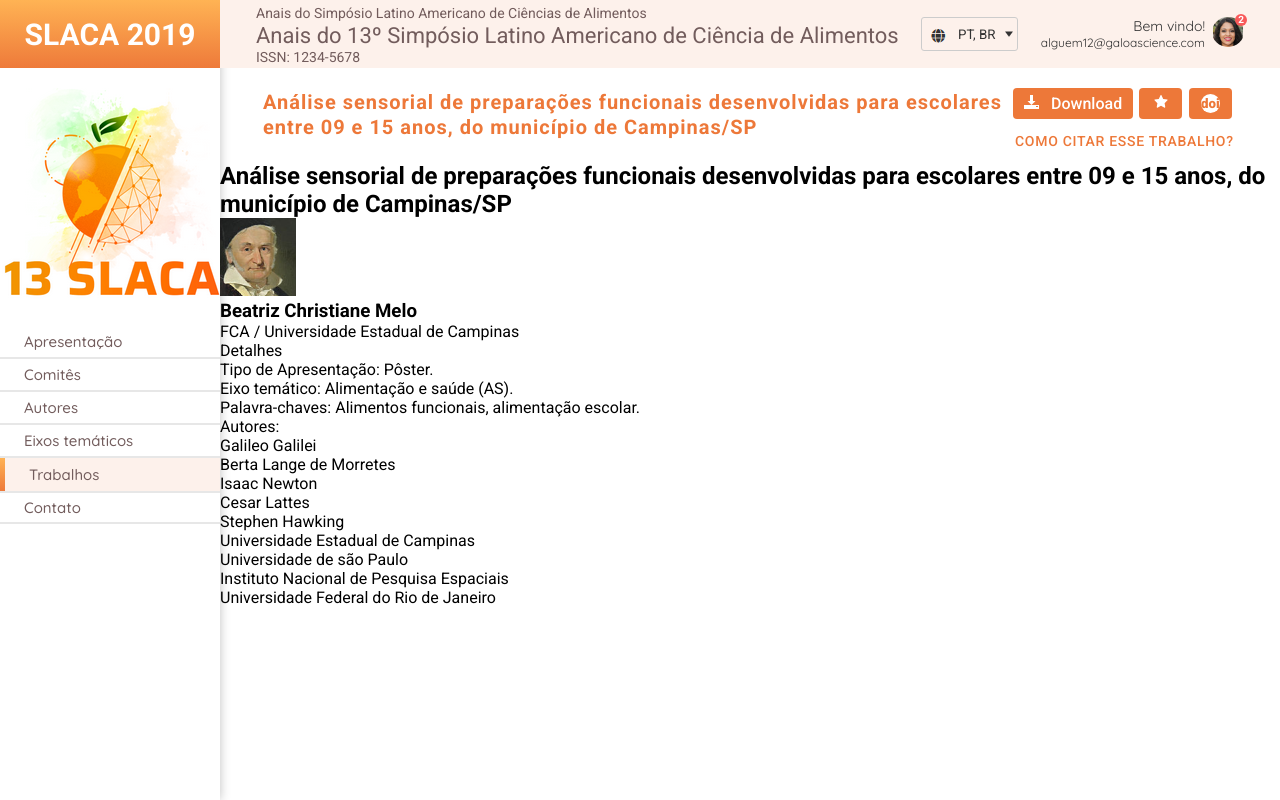
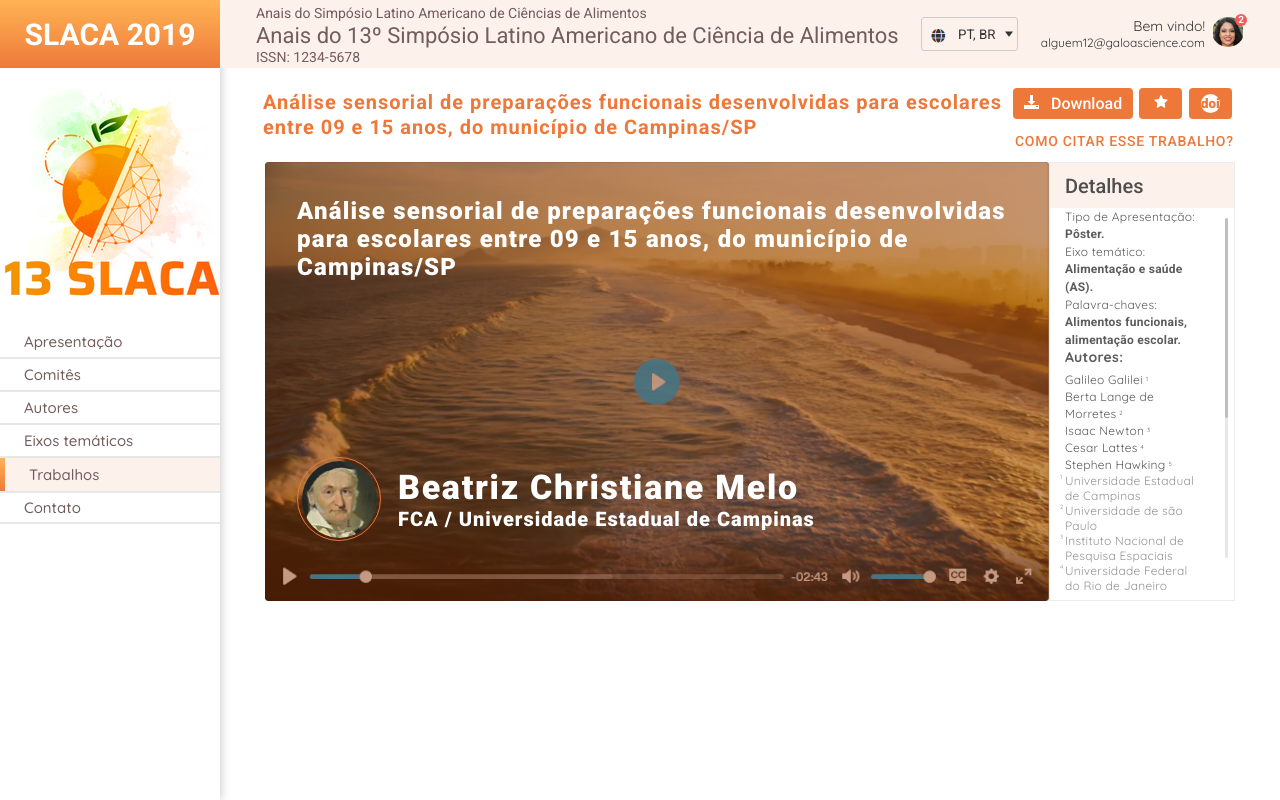
Before and after one commit to moises-macedo/chuva-moises-macedo, a React (Create React App) app: page / in a window 1280 px wide. Built offline with nearby package versions, Linux system fonts and the light colour scheme.

Commit message:
estilização do componente
Feita estilização do componente VideoDescription

```diff
--- /dev/null
+++ b/src/Assests/Styles/Css/videoDescription.css
@@ -0,0 +1,169 @@
+@import url("https://fonts.googleapis.com/css2?family=Roboto:ital,wght@0,100;0,300;0,400;0,500;0,700;0,900;1,100;1,300;1,400;1,500;1,700;1,900&display=swap");
+@import url("https://fonts.googleapis.com/css2?family=Quicksand:wght@300;400;500;600;700&display=swap");
+* {
+  margin: 0;
+  padding: 0;
+  border: 0;
+  text-decoration: none;
+  list-style: none;
+  box-sizing: border-box;
+  font-family: 'Roboto', sans-serif; }
+
+#root {
+  height: 100vh;
+  display: grid;
+  grid-template-columns: 220px 1fr; }
+
+.container--videoDescription {
+  display: flex;
+  justify-content: space-between; }
+
+.videoDescription-video {
+  width: 100%;
+  max-width: 784px;
+  height: 439px;
+  margin-left: 45px;
+  background-image: linear-gradient(rgba(141, 53, 6, 0.5), rgba(141, 53, 6, 0.5) 100%), url("../../Img/background-video.png");
+  border-radius: 3px;
+  display: flex;
+  flex-direction: column;
+  justify-content: space-between; }
+
+.video-title {
+  margin-top: 35px;
+  width: 100%;
+  max-width: 734px;
+  margin-left: 32px; }
+  .video-title h2 {
+    font-size: 24px;
+    font-weight: 900;
+    letter-spacing: 0.05em;
+    color: #ffffff; }
+
+.video-description {
+  display: flex;
+  align-items: center;
+  margin-bottom: 60px;
+  margin-left: 32px; }
+
+.description-img {
+  display: flex;
+  border: 1px solid #ED7839;
+  align-items: center;
+  justify-content: center;
+  width: 84px;
+  height: 84px;
+  border-radius: 50%; }
+  .description-img img {
+    width: 75px;
+    height: 77px;
+    border-radius: 50%; }
+
+.description-info {
+  margin-left: 17px; }
+  .description-info h3 {
+    font-weight: 900;
+    font-size: 34px;
+    color: #ffffff;
+    letter-spacing: 0.05em; }
+  .description-info p {
+    font-weight: 900;
+    font-size: 20px;
+    letter-spacing: 0.05em;
+    color: #ffffff; }
+
+.videoDescription-info {
+  width: 242px;
+  height: 439px;
+  margin-right: 45px;
+  border: 1px solid #ececec; }
+
+.info-title {
+  width: 100%;
+  height: 45px;
+  display: flex;
+  align-items: center;
+  justify-content: flex-start;
+  background: #FDF1EB; }
+  .info-title p {
+    margin-left: 15px;
+    font-size: 20px;
+    font-weight: 500;
+    color: #4E4E4E; }
+
+.info-details {
+  display: flex;
+  justify-content: space-between; }
+
+.details-description {
+  margin-left: 15px;
+  margin-right: 15px; }
+
+.description-main {
+  display: flex;
+  height: 394px;
+  flex-direction: column;
+  justify-content: space-around; }
+
+.description-theme li p {
+  font-family: "Quicksand", sans-serif;
+  font-weight: 400;
+  font-size: 12px;
+  letter-spacing: 0.02em;
+  color: #5C5C5C;
+  line-height: 17px; }
+  .description-theme li p span {
+    font-weight: 700; }
+
+.description-author {
+  counter-reset: contador; }
+  .description-author li p {
+    letter-spacing: 0.02em;
+    color: #5C5C5C;
+    font-family: "Quicksand", sans-serif;
+    line-height: 17px;
+    font-weight: 700;
+    font-size: 14px;
+    margin-bottom: 5px; }
+  .description-author li:nth-child(n+2) p {
+    font-size: 12px;
+    font-weight: 400;
+    margin-bottom: 0;
+    counter-increment: contador; }
+    .description-author li:nth-child(n+2) p::after {
+      content: counter(contador);
+      margin-left: 3px;
+      font-size: 6px;
+      position: absolute; }
+
+.description-university {
+  counter-reset: contador;
+  margin-bottom: 30px; }
+  .description-university li p {
+    font-size: 12px;
+    font-weight: 400;
+    font-family: "Quicksand", sans-serif;
+    color: #949494;
+    letter-spacing: 0.02em;
+    counter-increment: contador; }
+    .description-university li p::before {
+      content: counter(contador);
+      margin-left: -5px;
+      font-size: 6px;
+      position: absolute; }
+
+.info-scrollbar {
+  width: 3px;
+  height: 340px;
+  background: #E7E7E7;
+  margin-top: 10px;
+  margin-right: 6px;
+  margin-left: 6px;
+  border-radius: 5px; }
+  .info-scrollbar div {
+    border-radius: 5px;
+    width: 3px;
+    height: 200px;
+    background-color: #BFBFBF; }
+
+/*# sourceMappingURL=videoDescription.css.map */
--- /dev/null
+++ b/src/Assests/Styles/Scss/videoDescription.scss
@@ -0,0 +1,221 @@
+@import "./global.scss";
+
+.container--videoDescription {
+    display: flex;
+    justify-content: space-between;
+}
+
+.videoDescription-video {
+    width: 100%;
+    max-width: 784px;
+    height: 439px;
+    margin-left: 45px;
+    background-image: linear-gradient(rgba(141, 53, 6, 0.5), rgba(141, 53, 6, 0.5) 100%), url("../../Img/background-video.png");
+    border-radius: 3px;
+    display: flex;
+    flex-direction: column;
+    justify-content: space-between
+}
+
+.video-title {
+    margin-top: 35px;
+    width: 100%;
+    max-width: 734px;
+    margin-left: 32px;
+
+    h2 {
+        font-size: 24px;
+        font-weight: 900;
+        letter-spacing: 0.05em;
+        color: $color-white;
+    }
+
+}
+
+.video-description {
+    display: flex;
+    align-items: center;
+    margin-bottom: 60px;
+    margin-left: 32px;
+}
+
+.description-img {
+    display: flex;
+    border: 1px solid $color-orange-50;
+    align-items: center;
+    justify-content: center;
+    width: 84px;
+    height: 84px;
+    border-radius: 50%;
+
+    img {
+        width: 75px;
+        height: 77px;
+        border-radius: 50%;
+
+    }
+}
+
+.description-info {
+    margin-left: 17px;
+
+    h3 {
+        font-weight: 900;
+        font-size: 34px;
+        color: $color-white;
+        letter-spacing: 0.05em;
+    }
+
+    p {
+        font-weight: 900;
+        font-size: 20px;
+        letter-spacing: 0.05em;
+        color: $color-white;
+    }
+
+}
+
+.videoDescription-info {
+    width: 242px;
+    height: 439px;
+    margin-right: 45px;
+    border: 1px solid #ececec;
+
+}
+
+.info-title {
+    width: 100%;
+    height: 45px;
+    display: flex;
+    align-items: center;
+    justify-content: flex-start;
+    background: $color-background-menu;
+
+    p {
+        margin-left: 15px;
+        font-size: 20px;
+        font-weight: 500;
+        color: #4E4E4E;
+    }
+
+}
+
+.info-details {
+    display: flex;
+    justify-content: space-between;
+
+}
+
+.details-description{
+    margin-left: 15px;
+    margin-right: 15px;
+
+
+}
+.description-main{
+    display: flex;
+    height: 394px;
+    flex-direction: column;
+    justify-content:  space-around;
+}
+
+.description-theme{
+    li{
+
+        p{
+            font-family: $font-text;
+            font-weight: 400;
+            font-size: 12px;
+            letter-spacing: 0.02em;
+            color: #5C5C5C;
+            line-height: 17px;
+            span{
+                font-weight: 700;
+
+            }
+        }
+    }
+}
+.description-author{
+    counter-reset: contador;
+
+    li{
+
+
+        p{
+            letter-spacing: 0.02em;
+            color: #5C5C5C;
+            font-family: $font-text;
+            line-height: 17px;
+            font-weight: 700;
+            font-size: 14px;
+            margin-bottom: 5px;
+
+
+        }
+        &:nth-child(n+2){
+
+            p{
+                font-size: 12px;
+                font-weight: 400;
+                margin-bottom: 0;
+                counter-increment: contador;
+
+                &::after{
+                    content: counter(contador);
+                    margin-left: 3px;
+                    font-size: 6px;
+                    position: absolute;
+
+                }
+            }
+        }
+    }
+}
+
+.description-university{
+    counter-reset: contador;
+    margin-bottom: 30px;
+
+    li{
+
+        p{
+
+            font-size: 12px;
+            font-weight: 400;
+            font-family: $font-text;
+            color: #949494;
+            letter-spacing: 0.02em;
+            counter-increment: contador;
+
+
+            &::before{
+                content: counter(contador);
+                margin-left: -5px;
+                font-size: 6px;
+                position: absolute;
+
+            }
+
+        }
+
+    }
+
+}
+
+.info-scrollbar{
+    width: 3px;
+    height: 340px;
+    background: $color-border;
+    margin-top: 10px;
+    margin-right: 6px;
+    margin-left: 6px;
+    border-radius: 5px;
+    div{
+        border-radius: 5px;
+        width: 3px;
+        height: 200px;
+        background-color:#BFBFBF ;
+    }
+
+}
--- a/src/Components/VideoDescription/index.jsx
+++ b/src/Components/VideoDescription/index.jsx
@@ -1,29 +1,31 @@
 import UserVideo from "../../Assests/Img/user-video.png"
-
+import "../../Assests/Styles/Css/videoDescription.css"
 const VideoDescription = () => {
     return (
-        <div>
-            <div>
-                <div>
+        <div className="container--videoDescription">
+            <div className="videoDescription-video">
+                <div className="video-title">
                     <h2>Análise sensorial de preparações funcionais desenvolvidas para escolares entre 09 e 15 anos, do município de Campinas/SP </h2>
                 </div>
-                <div>
-                    <img src={UserVideo} alt="Beatriz Christiane Melo" />
-                    <div>
+                <div className="video-description">
+                    <div className="description-img">
+                        <img src={UserVideo} alt="Beatriz Christiane Melo" />
+                    </div>
+                    <div className="description-info">
                         <h3>Beatriz Christiane Melo</h3>
                         <p>FCA / Universidade Estadual de Campinas</p>
                     </div>
                 </div>
             </div>
-            <div>
-                <div>
+            <div className="videoDescription-info">
+                <div className="info-title">
                     <p>Detalhes</p>
                 </div>
-                <div>
-                    <div>
-                        <ul>
+                <div className="info-details">
+                    <div className="details-description">
+                        <ul className="description-main">
                             <li>
-                                <ul>
+                                <ul className="description-theme">
                                     <li>
                                         <p>Tipo de Apresentação: <span>Pôster.</span></p>
                                     </li>
@@ -35,7 +37,7 @@ const VideoDescription = () => {
                                     </li>
                                 </ul>
                             </li>
-                            <li>
+                            <li className="description-author">
                                 <ul>
                                     <li>
                                         <p>Autores:</p>
@@ -57,7 +59,7 @@ const VideoDescription = () => {
                                     </li>
                                 </ul>
                             </li>
-                            <li>
+                            <li className="description-university">
                                 <ul>
                                     <li>
                                         <p>Universidade Estadual de Campinas</p>
@@ -75,10 +77,10 @@ const VideoDescription = () => {
                             </li>
                         </ul>
                     </div>
-                </div>
-                <div>
-                    <div>
-                        <div></div>
+                    <div className="info-scrollbar">
+                        <div>
+
+                        </div>
                     </div>
                 </div>
 
```
Also changed, not shown: 2 other files (tests, documents, lock files or other folders).
